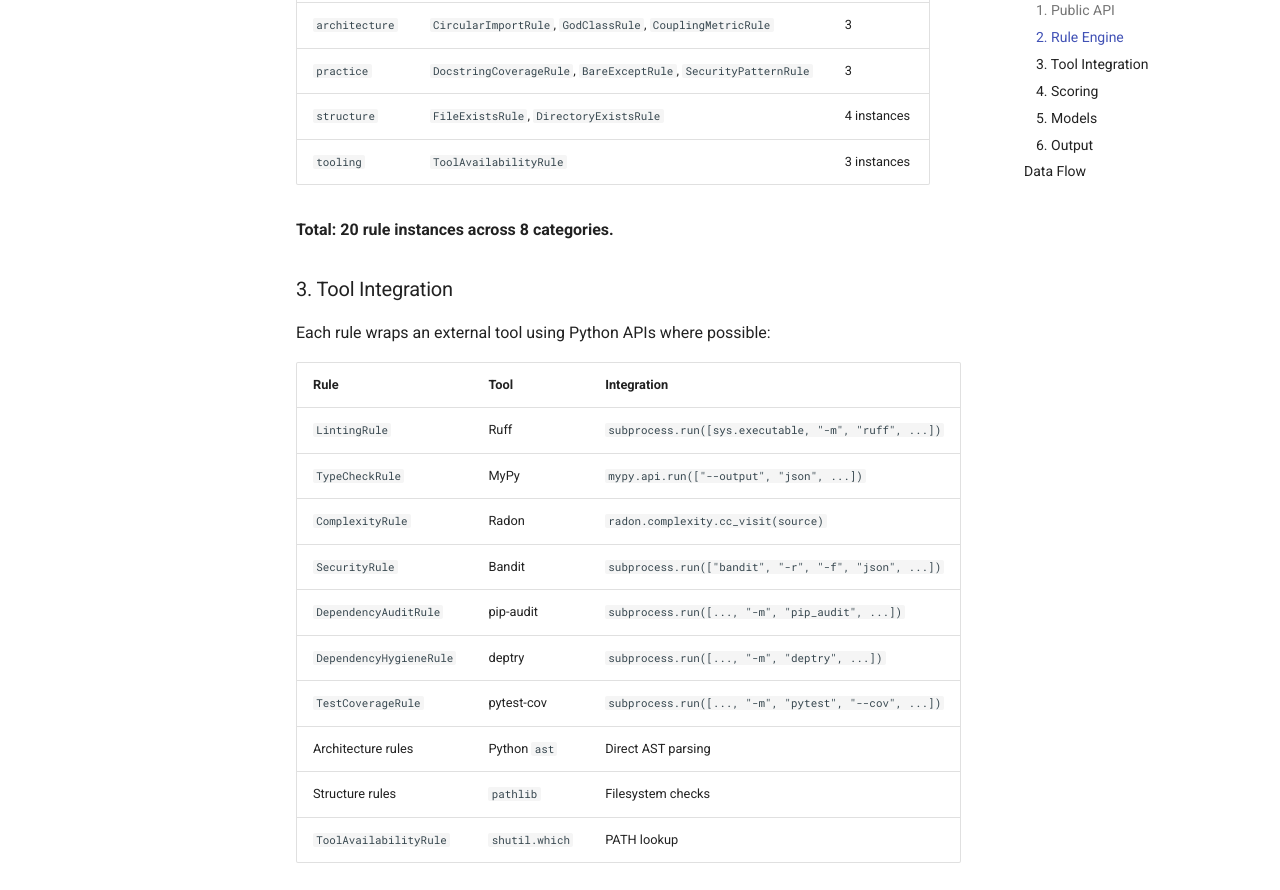
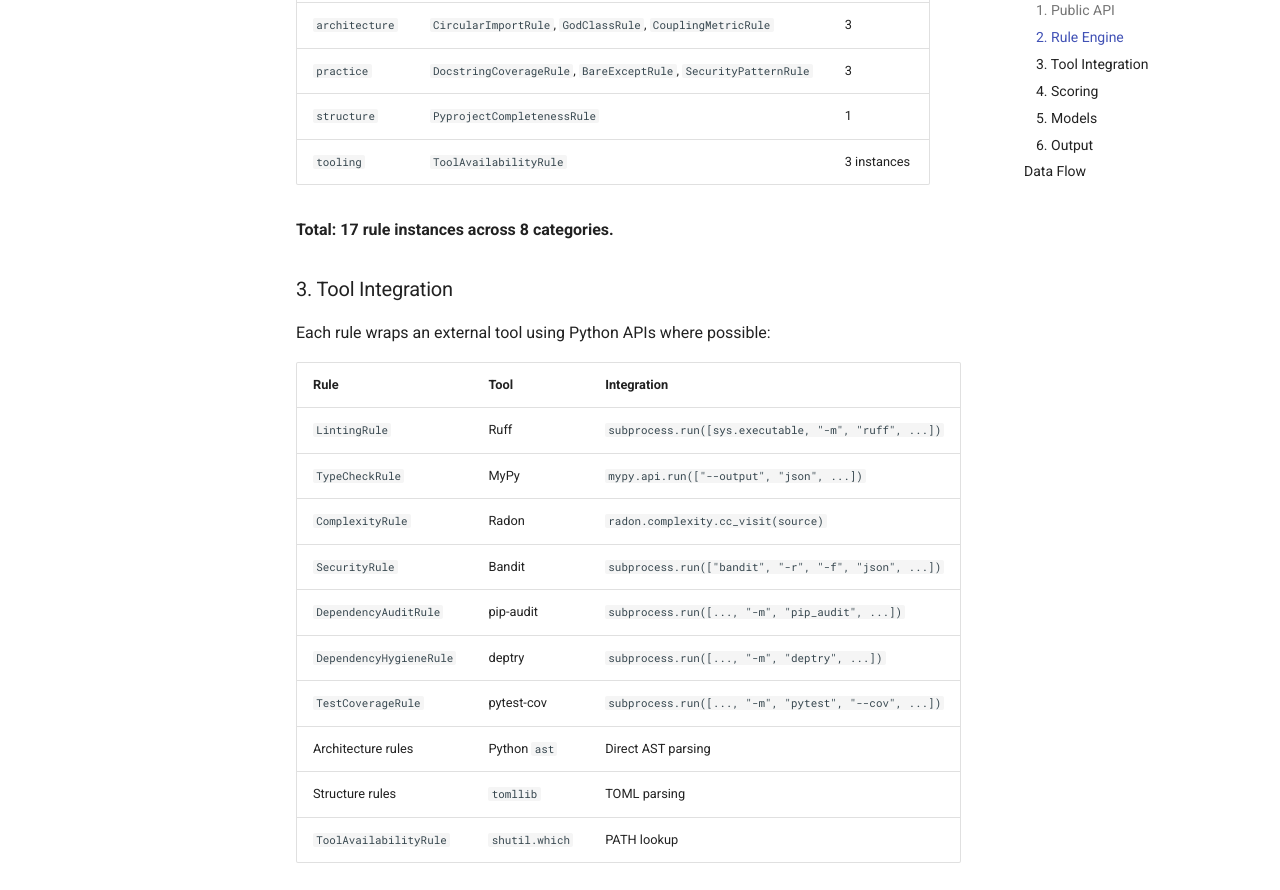
Before and after one commit to axm-protocols/axm-audit, an MkDocs documentation site: the page built from docs/explanation/architecture.md, in a window 1280 px wide and 1400 px high, scrolled down 1006 px. Shown: the part 152-1042 px from the top of the window. Built offline with MkDocs 1.6.1 and Material for MkDocs 9.7.7, drawn with Linux system fonts in a browser that asks for light colours; comment, search, counter and statistics services are not loaded.

Commit message:
docs: fix outdated references across all docs
- Update structure category: PyprojectCompletenessRule (was FileExistsRule/DirectoryExistsRule)
- Update rule count: 17 (was 20) in categories.md, architecture.md
- Copy logo.svg to docs/assets/ for mkdocs favicon/logo
- Align index.md badges with README

```diff
--- a/docs/explanation/architecture.md
+++ b/docs/explanation/architecture.md
@@ -99,10 +99,10 @@ Both return typed Pydantic models for safe agent consumption.
 | `testing` | `TestCoverageRule` | 1 |
 | `architecture` | `CircularImportRule`, `GodClassRule`, `CouplingMetricRule` | 3 |
 | `practice` | `DocstringCoverageRule`, `BareExceptRule`, `SecurityPatternRule` | 3 |
-| `structure` | `FileExistsRule`, `DirectoryExistsRule` | 4 instances |
+| `structure` | `PyprojectCompletenessRule` | 1 |
 | `tooling` | `ToolAvailabilityRule` | 3 instances |
 
-**Total: 20 rule instances across 8 categories.**
+**Total: 17 rule instances across 8 categories.**
 
 ### 3. Tool Integration
 
@@ -118,7 +118,7 @@ Each rule wraps an external tool using Python APIs where possible:
 | `DependencyHygieneRule` | deptry | `subprocess.run([..., "-m", "deptry", ...])` |
 | `TestCoverageRule` | pytest-cov | `subprocess.run([..., "-m", "pytest", "--cov", ...])` |
 | Architecture rules | Python `ast` | Direct AST parsing |
-| Structure rules | `pathlib` | Filesystem checks |
+| Structure rules | `tomllib` | TOML parsing |
 | `ToolAvailabilityRule` | `shutil.which` | PATH lookup |
 
 ### 4. Scoring
@@ -155,7 +155,7 @@ sequenceDiagram
 
     User->>CLI: axm-audit audit . / audit_project(Path("."))
     CLI->>Auditor: get_rules_for_category(category)
-    Auditor-->>CLI: list[ProjectRule] (20 rules)
+    Auditor-->>CLI: list[ProjectRule] (17 rules)
     loop For each rule
         CLI->>Rules: rule.check(project_path)
         Rules->>Tools: Ruff / MyPy / Radon / Bandit / etc.
```
Also changed, not shown: docs/howto/categories.md (+2 -2 lines).
